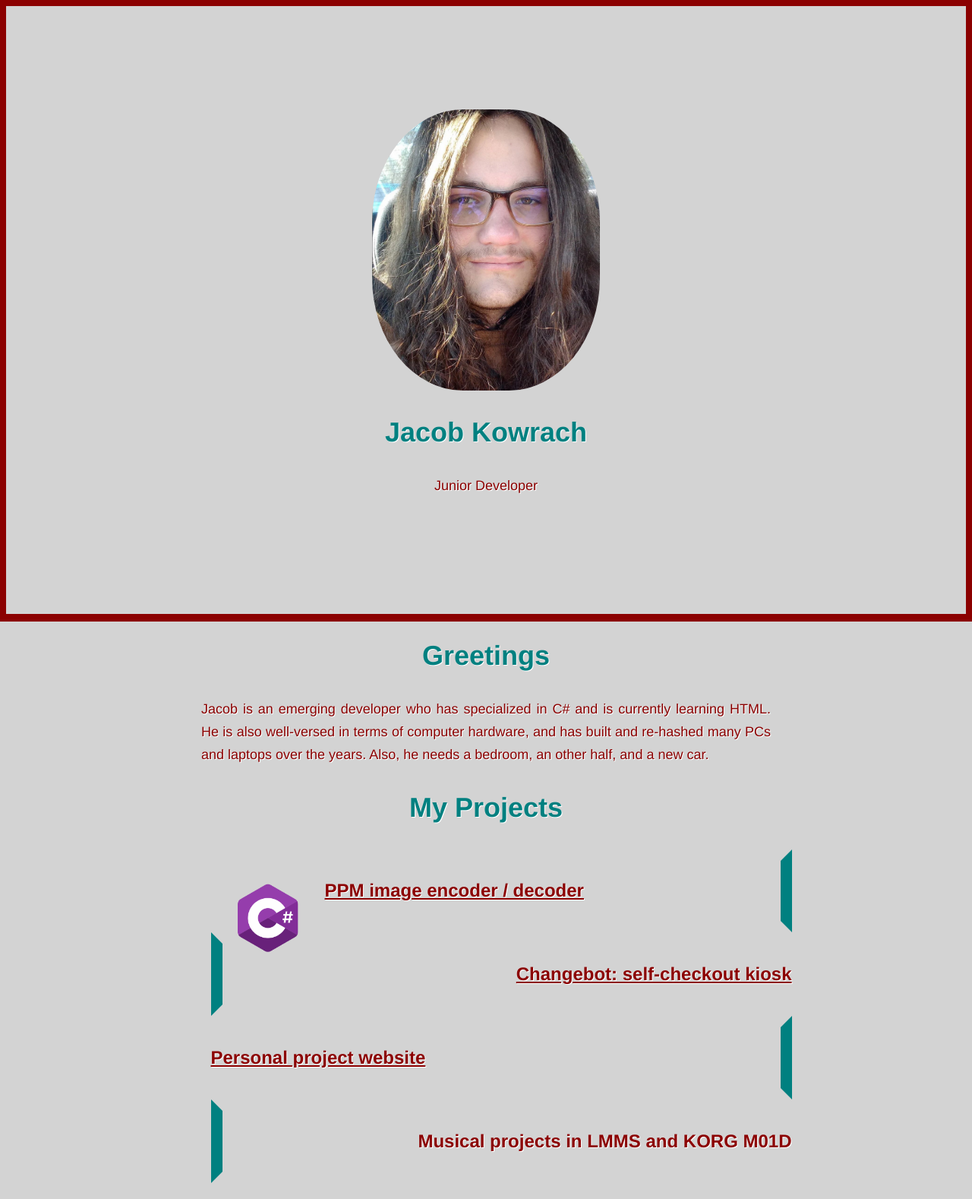
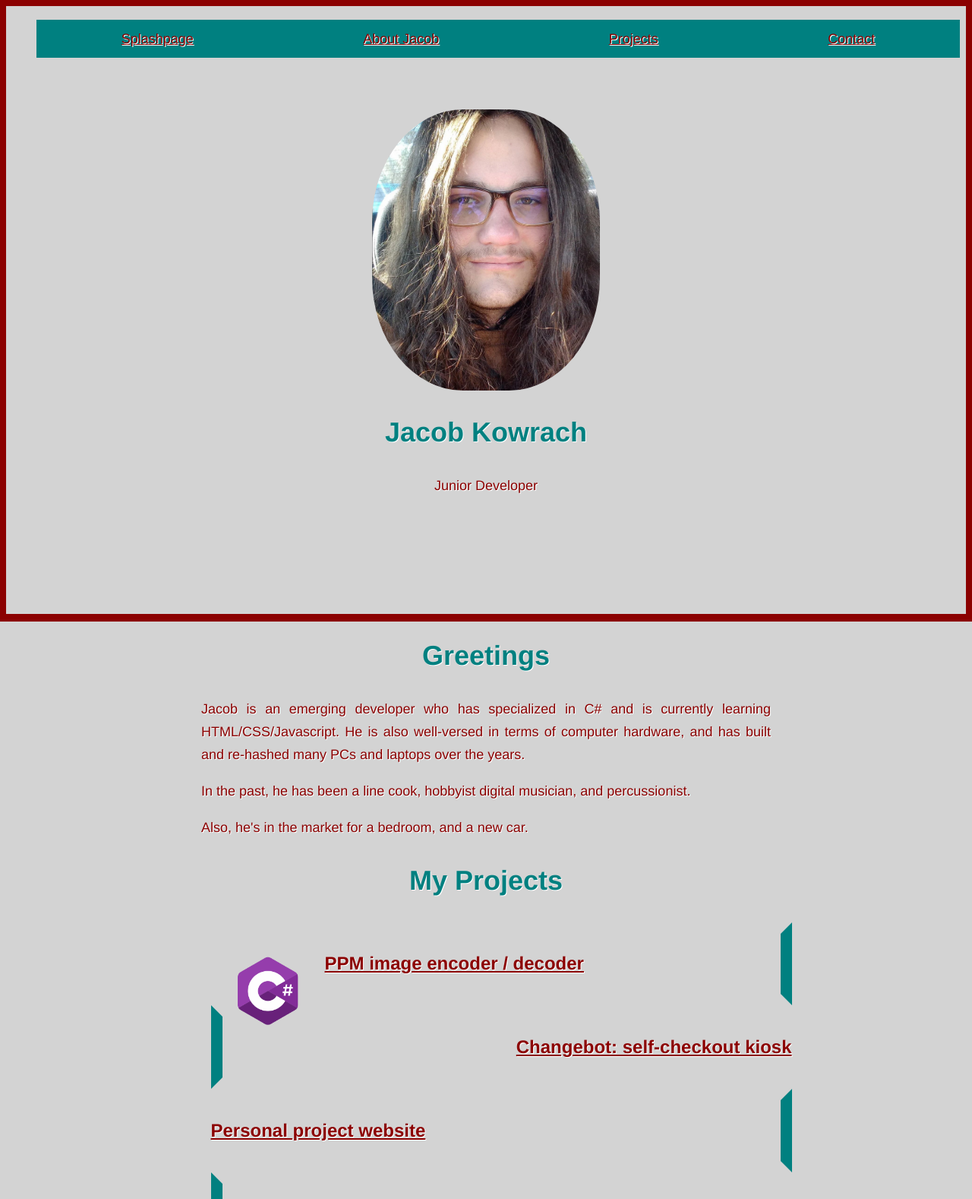
Before and after one commit to RealKoraku/realkoraku.github.io, a plain HTML site: page index.html in a window 1280 px wide. Shown: the top 1578 px of the page at 76% size. Drawn offline with Linux system fonts and the light colour scheme.

Commit message:
Added top menu

```diff
--- a/index.html
+++ b/index.html
@@ -5,6 +5,13 @@
 		<link rel="stylesheet" href="stylesheet.css" />
 	</head>
 	<body>
+		<ul class="nav">
+			<li><a href="#portfolio">Splashpage</a></li>
+			<li><a href="#bio">About Jacob</a></li>
+			<li><a href="#projects">Projects</a></li>
+			<li><a href="#contact">Contact</a></li>
+		</ul>
+
 		<section class="hero">
 			<header>
 				<div class="headshot">
@@ -19,7 +26,9 @@
 		<h1>Greetings</h1>
 
 		<div class="bio">
-			<p>Jacob is an emerging developer who has specialized in C# and is currently learning HTML. He is also well-versed in terms of computer hardware, and has built and re-hashed many PCs and laptops over the years. Also, he needs a bedroom, an other half, and a new car. </p>
+			<p>Jacob is an emerging developer who has specialized in C# and is currently learning HTML/CSS/Javascript. He is also well-versed in terms of computer hardware, and has built and re-hashed many PCs and laptops over the years.</p>
+			<p>In the past, he has been a line cook, hobbyist digital musician, and percussionist.
+			<p>Also, he's in the market for a bedroom, and a new car. </p>
 		</div>
 	  </section>
 
--- a/stylesheet.css
+++ b/stylesheet.css
@@ -108,3 +108,22 @@ address{
 	color:darkred;
 	font-style:normal;
 }
+.nav {
+	width:95%;
+	display:flex;
+	position:fixed;
+}
+
+.nav li{
+	list-style-type:none;
+	flex-grow:1;
+}
+
+.nav li a{
+	display:block;
+	line-height:50px;
+	background-color:teal;
+}
+.nav li a:hover{
+	background-color:aquamarine;
+}
```
